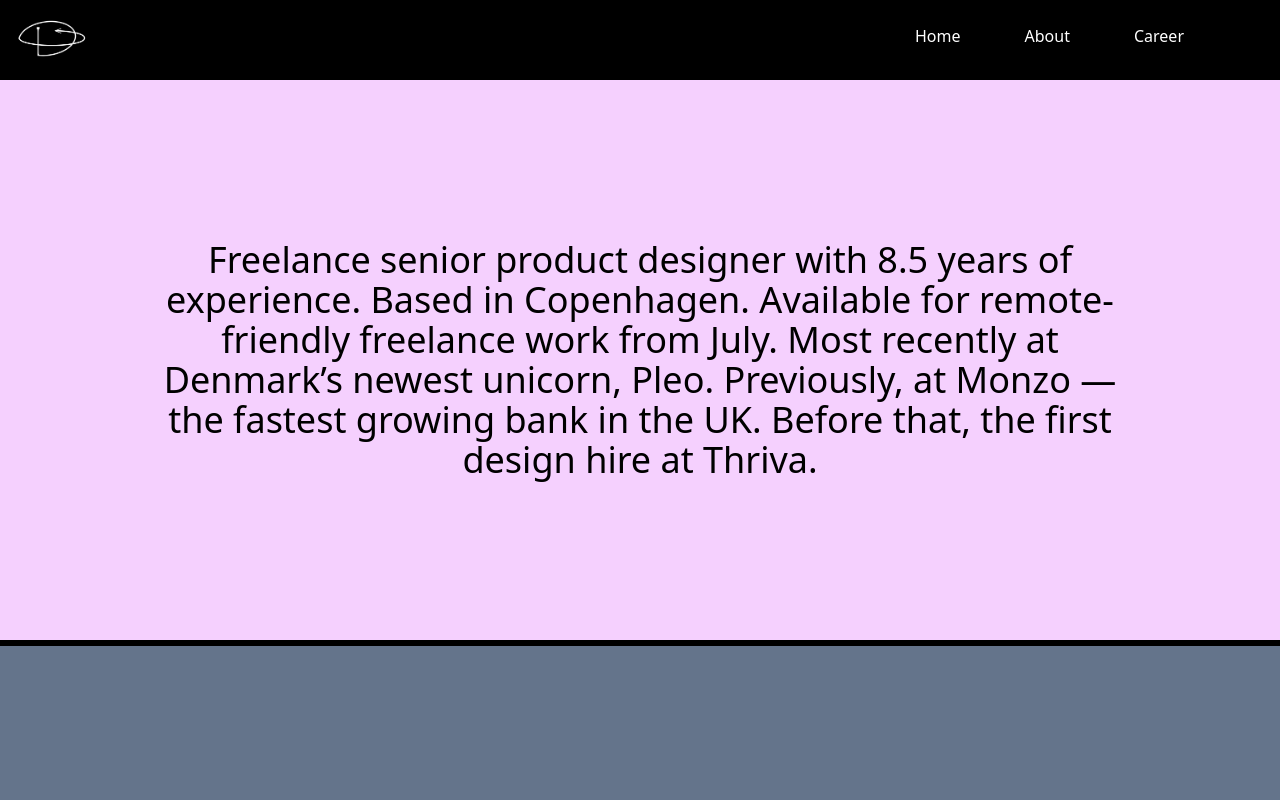
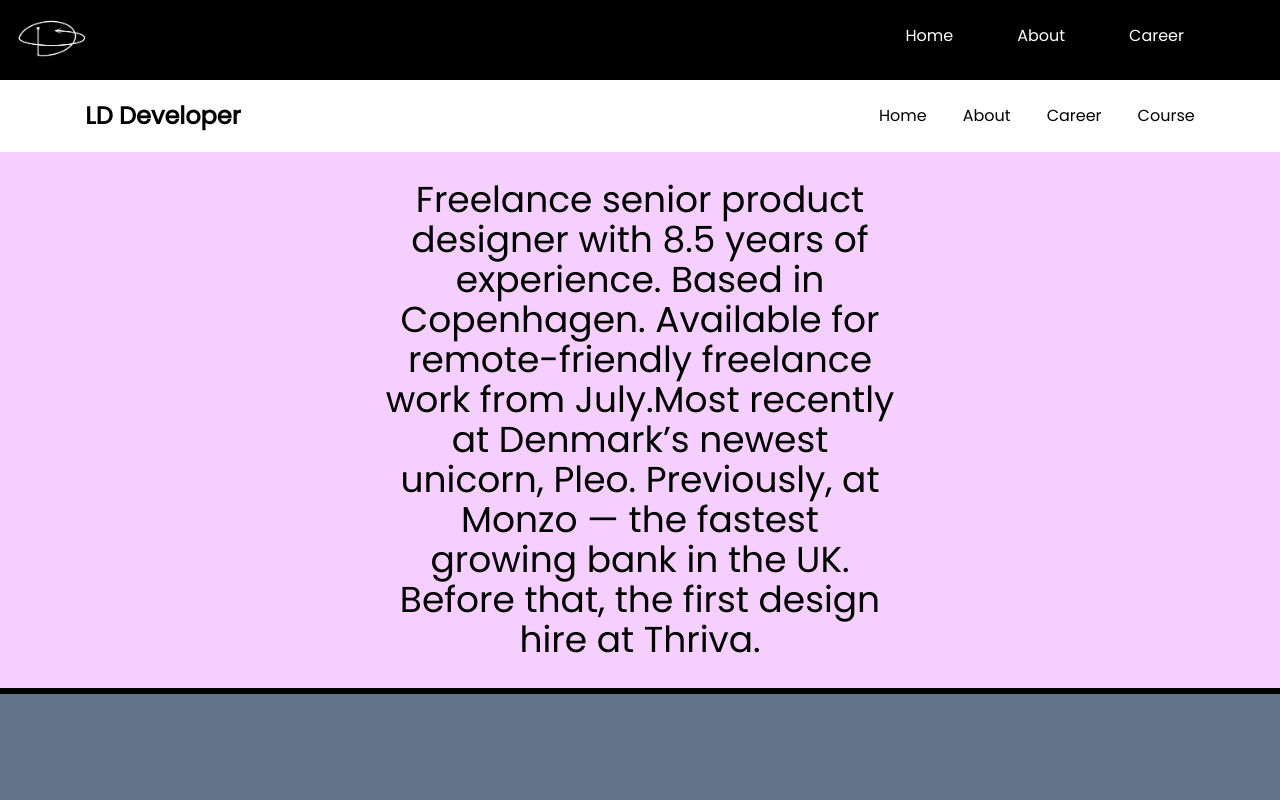
Before and after one commit to LDDeveloper/LDDeveloper, a website built with Vite: page index.html in a window 1280 px wide. Shown: the top 800 px of the page. Built offline with nearby package versions, Linux system fonts and the light colour scheme.

Commit message:
added:  header

```diff
--- a/index.css
+++ b/index.css
@@ -0,0 +1,4 @@
+@import url('https://fonts.googleapis.com/css2?family=Poppins:ital@0;1&display=swap');
+body{
+    font-family: 'Poppins', sans-serif;
+}
--- a/index.html
+++ b/index.html
@@ -6,10 +6,12 @@
     <meta name="viewport" content="width=device-width, initial-scale=1.0">
     <link rel="stylesheet" href="./index.css">
     <script src="https://cdn.tailwindcss.com"></script>
-    <link rel="stylesheet" href="https://cdnjs.cloudflare.com/ajax/libs/font-awesome/4.7.0/css/font-awesome.min.css">
+    <script src="https://kit.fontawesome.com/d62314cbab.js" crossorigin="anonymous"></script>
     <title>LDDeveloper</title>
 </head>
 <body>
+
+
     <nav class=" bg-black  text-white flex justify-between ">
         <img src="logo 2 copy.jpg" class="h-20 py-3">
         <ul class="px-24 py-6 flex space-x-16 justify-end">
@@ -18,6 +20,34 @@
             <li>Career</li>
         </ul>
     </nav>
+
+  <header >
+    <div class="w-11/12 flex justify-between items-center  text-black py-5 px-8  m-auto">
+      <div class="font-bold text-2xl">
+        <a href="#">LD Developer</a>
+      </div>
+      <div class="hidden">
+        <button class=" text-xl"><i class="fa-solid fa-bars"></i></button>
+      </div>
+      <nav>
+        <ul class="flex gap-x-9">
+          <li>
+            <a href="#">Home</a>
+          </li>
+          <li>
+            <a href="#">About</a>
+          </li>
+          <li>
+            <a href="#">Career</a>
+          </li>
+          <li>
+            <a href="#">Course</a>
+          </li>
+        </ul>
+      </nav>
+    </div>
+  </header>
+
    <!--  <nav class="px-4 py-4 bg-purple-00400 text-black bg-red-300">
         <img src="images/logo.jpg" class="h-20 pt-3 px-3 rounded-3xl" alt="">
         <ul class="flex space-x-11 justify-end ">
@@ -28,15 +58,12 @@
         </ul>
     </nav>  -->
     <main class=" bg-fuchsia-200 flex justify-around ">
-        <div class="main  px-40 py-40 text-4xl text-center max-w-prose">
-            <p class=" ">
-                Freelance senior product designer with 8.5 years of experience. Based in Copenhagen. Available for remote-friendly freelance work from July.
+        <div class=" text-4xl text-center  py-7">
+            <p class="max-w-lg flex flex-wrap ">
+                Freelance senior product designer with 8.5 years of experience. Based in Copenhagen. Available for remote-friendly freelance work from July.Most recently at Denmark’s newest unicorn, Pleo. Previously, at Monzo — the fastest growing bank in the UK. Before that, the first design hire at Thriva.
+            </p>
+        </div>
 
-Most recently at Denmark’s newest unicorn, Pleo. Previously, at Monzo — the fastest growing bank in the UK. Before that, the first design hire at Thriva.
-            </p>
-
-
-        </div>
 
 
 
--- a/package.json
+++ b/package.json
@@ -14,6 +14,7 @@
     "tailwindcss": "^3.2.6"
   },
   "dependencies": {
+    "tailwind": "^4.0.0",
     "vite": "^4.1.1"
   }
 }
```
Also changed, not shown: 1 other file.
